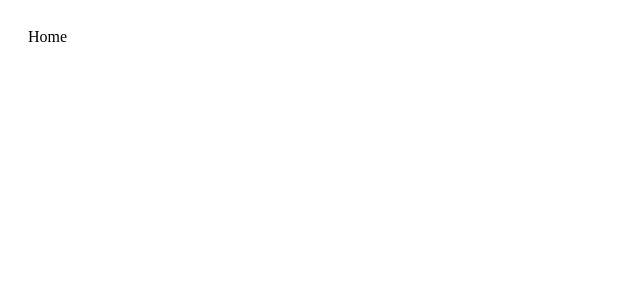
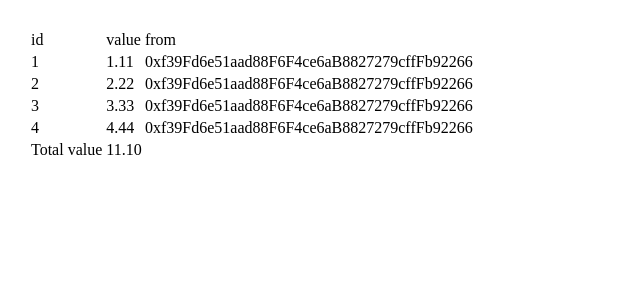
Before and after one commit to CollaborativeTeam/challenge, a Next.js app: page / in a window 1280 px wide. Shown: the top 300 px of the page, without its empty margins (0-640 px from the left). Built offline with nearby package versions, Linux system fonts and the light colour scheme.

Commit message:
creating Table component

```diff
--- a/src/components/pages/home/index.js
+++ b/src/components/pages/home/index.js
@@ -1,5 +1,5 @@
 import styled from 'styled-components'
-
+import { Table } from '../../shared/Table'
 const Wrapper = styled.div`
   width: 100%;
   height: 100%;
@@ -30,8 +30,18 @@ const Transactions = [
   },
 ]
 
+const Configuration = {
+  keys: Object.keys(Transactions[0]),
+  totalOfKeys: Object.keys(Transactions[0]).length,
+}
+
+Transactions.keys()
 const Home = () => {
-  return <Wrapper>Home</Wrapper>
+  return (
+    <Wrapper>
+      <Table data={Transactions} config={Configuration} />
+    </Wrapper>
+  )
 }
 
 export default Home
--- /dev/null
+++ b/src/components/shared/Table.jsx
@@ -0,0 +1,35 @@
+export function Table({ data, config }) {
+  const totalPrice = data.reduce(
+    (total, product) => total + Number(product.value),
+    0
+  )
+
+  return (
+    <table>
+      <thead>
+        <tr>
+          {config.keys.map((key) => (
+            <td>{key}</td>
+          ))}
+        </tr>
+      </thead>
+      <tbody>
+        {data.map((product) => {
+          return (
+            <tr key={product.id}>
+              <td>{product.id}</td>
+              <td>{product.value}</td>
+              <td>{product.from}</td>
+            </tr>
+          )
+        })}
+      </tbody>
+      <tfoot>
+        <tr>
+          <td>Total value</td>
+          <td colSpan={config.totalOfKeys - 1}>{totalPrice.toFixed(2)}</td>
+        </tr>
+      </tfoot>
+    </table>
+  )
+}
```
